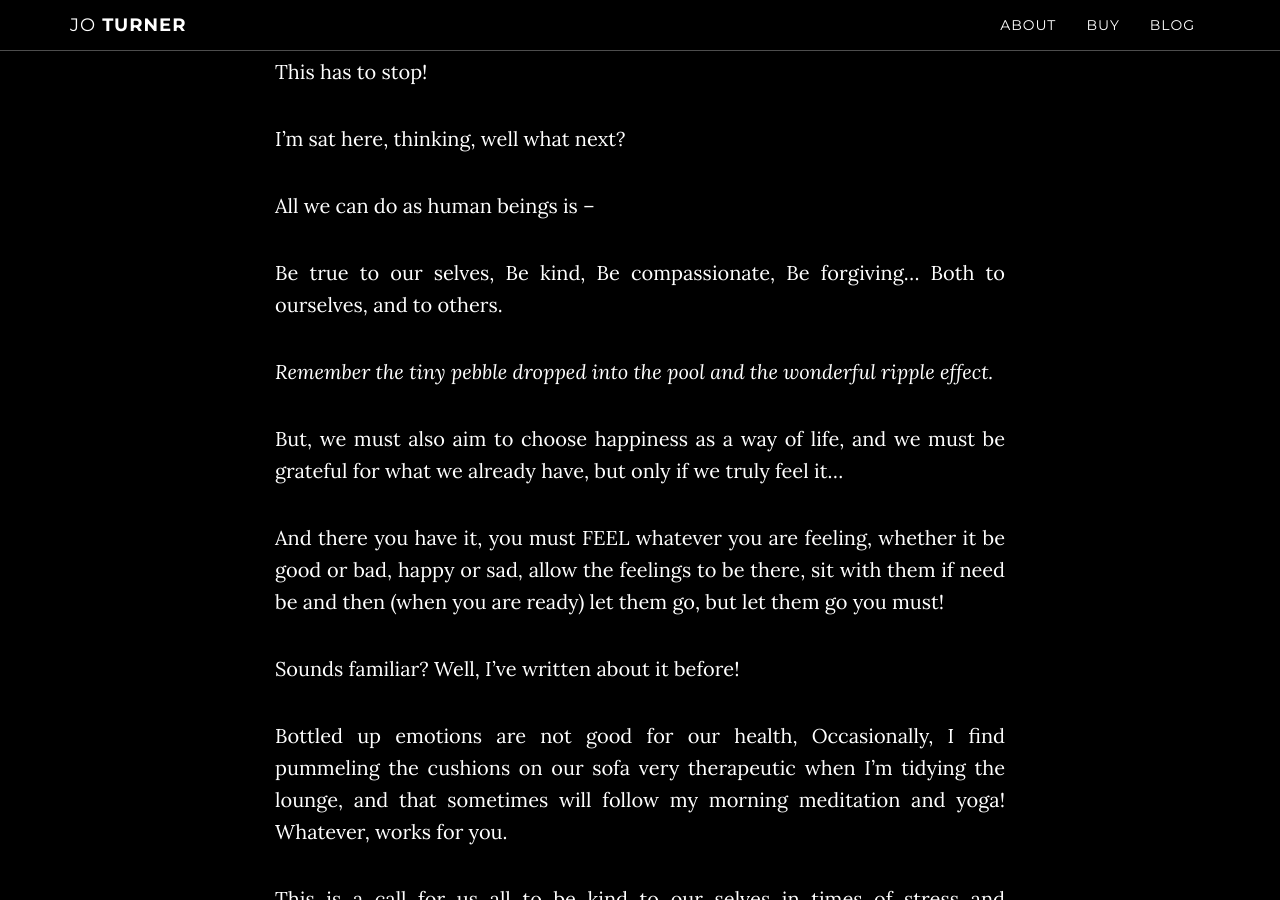
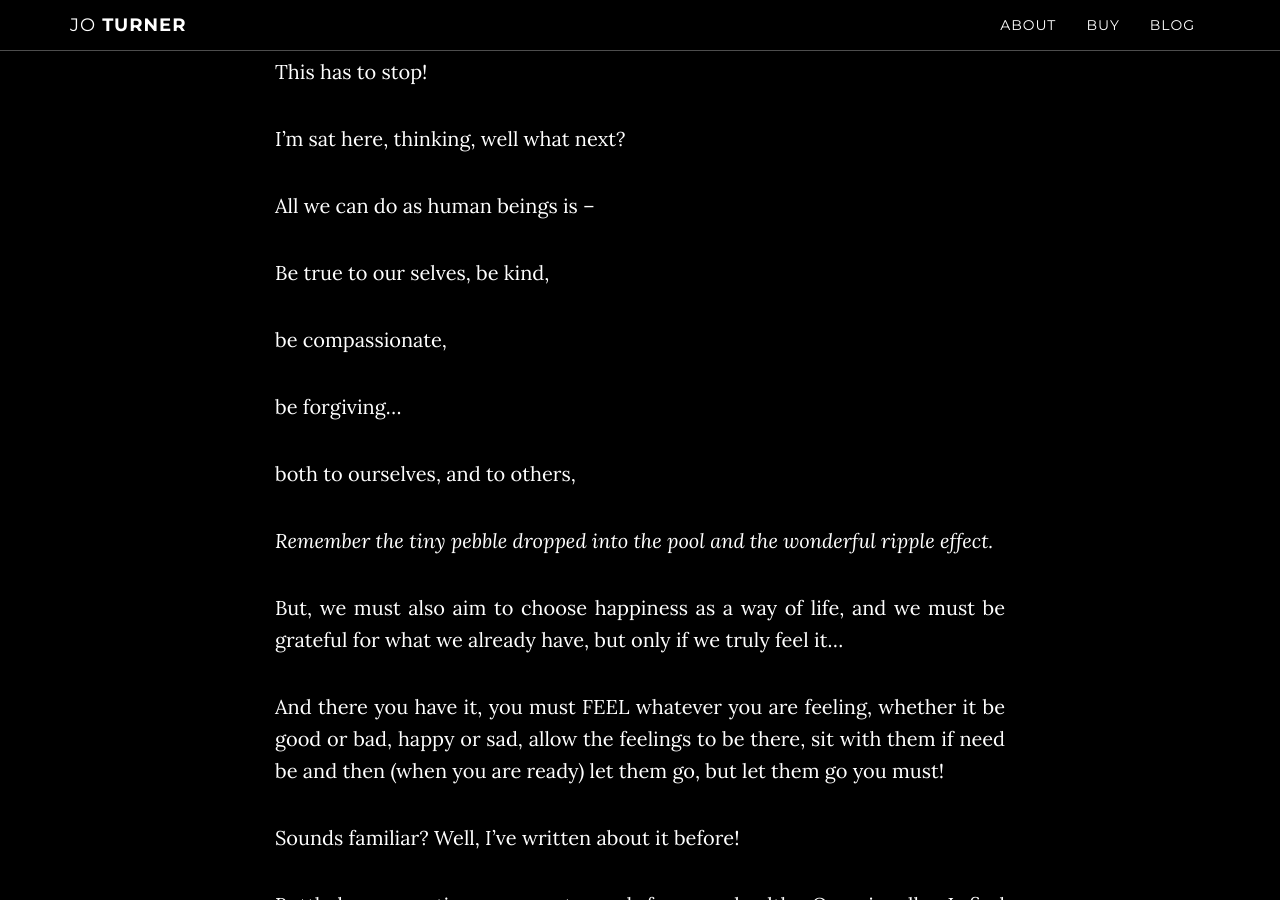
Before and after one commit to cardsfromtheedge/cardsfromtheedge.github.io, a Jekyll site: the page built from _posts/2018-08-10-A-Calm-Day.md, in a window 1280 px wide and 900 px high, scrolled down 3248 px. Built offline with Jekyll 4.4.1, drawn with Linux system fonts in a browser that asks for light colours.

```diff
--- a/_posts/2018-08-10-A-Calm-Day.md
+++ b/_posts/2018-08-10-A-Calm-Day.md
@@ -53,10 +53,13 @@ I’m sat here, thinking, well what next?
 All we can do as human beings is –
 
 Be true to our selves,
-Be kind,
-Be compassionate,
-Be forgiving…
-Both to ourselves, and to others.
+be kind,
+
+be compassionate,
+
+be forgiving…
+
+both to ourselves, and to others,
 
 *Remember the tiny pebble dropped into the pool and the wonderful ripple effect.*
 
```
